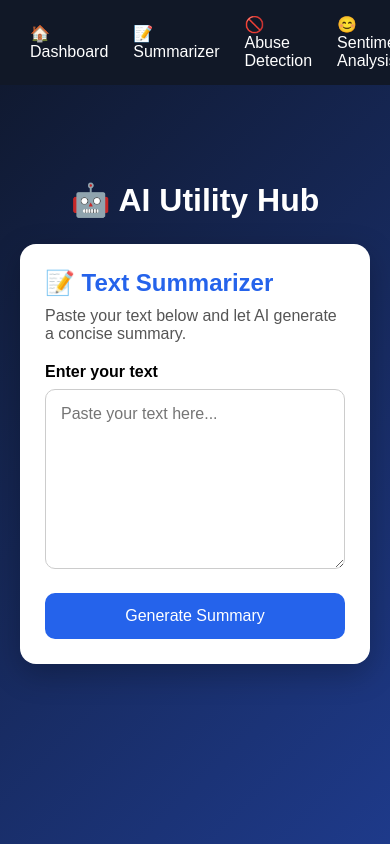
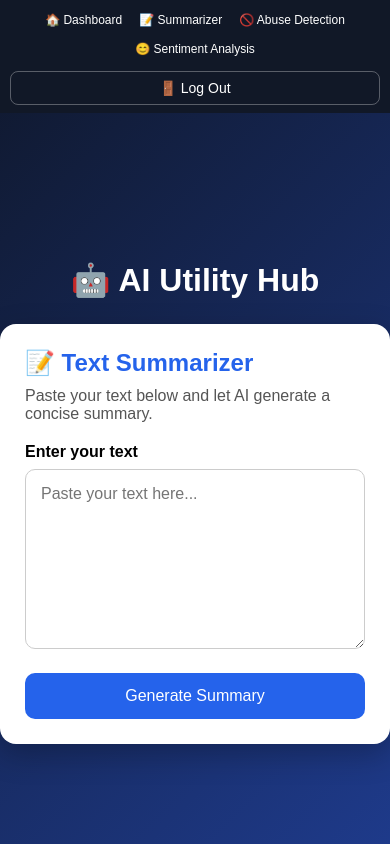
Before and after one commit to vaibhav01-source/project, a Flask app: page /summary in a window 390 px wide. Run offline with Flask 3, Linux system fonts and the light colour scheme; the visitor is signed in with stand-in values (Sample User, id 1).

Commit message:
Adjust navbar styles for responsive design

```diff
--- a/static/summary_style.css
+++ b/static/summary_style.css
@@ -11,7 +11,7 @@ body{
     display:flex;
     justify-content:center;
     align-items:center;
-    padding:20px;
+    padding-top:120px;
 }
 
 .container{
@@ -170,3 +170,89 @@ button:hover{
     border-radius: 8px;
     text-align: center;
 }
+/*    TABLET */
+
+@media (max-width: 900px){
+
+    .navbar{
+        padding: 12px 20px;
+    }
+
+    .nav-left{
+        gap: 15px;
+    }
+
+    .nav-left a{
+        font-size: 14px;
+    }
+
+    .logout-btn{
+        padding: 8px 12px;
+        font-size: 14px;
+    }
+}
+
+
+/*    MOBILE*/
+
+@media (max-width: 650px){
+
+    .navbar{
+        position: fixed;
+        padding: 10px 15px;
+        flex-direction: column;
+        align-items: stretch;
+        gap: 10px;
+    }
+
+    .nav-left{
+        width: 100%;
+        display: flex;
+        justify-content: center;
+        gap: 8px;
+        flex-wrap: wrap;
+    }
+
+    .nav-left a{
+        font-size: 13px;
+        padding: 6px 8px;
+    }
+
+    .nav-right{
+        width: 100%;
+        margin-left: 0;
+        text-align: center;
+    }
+
+    .logout-btn{
+        display: block;
+        width: 100%;
+        padding: 8px;
+    }
+
+    /* Prevent navbar from covering the page */
+    body{
+        padding-top: 150px;
+    }
+}
+
+
+@media (max-width: 400px){
+
+    .navbar{
+        padding: 8px 10px;
+    }
+
+    .nav-left{
+        gap: 5px;
+    }
+
+    .nav-left a{
+        font-size: 12px;
+        padding: 5px 6px;
+    }
+
+    body{
+        padding-top: 160px;
+    }
+}
```
